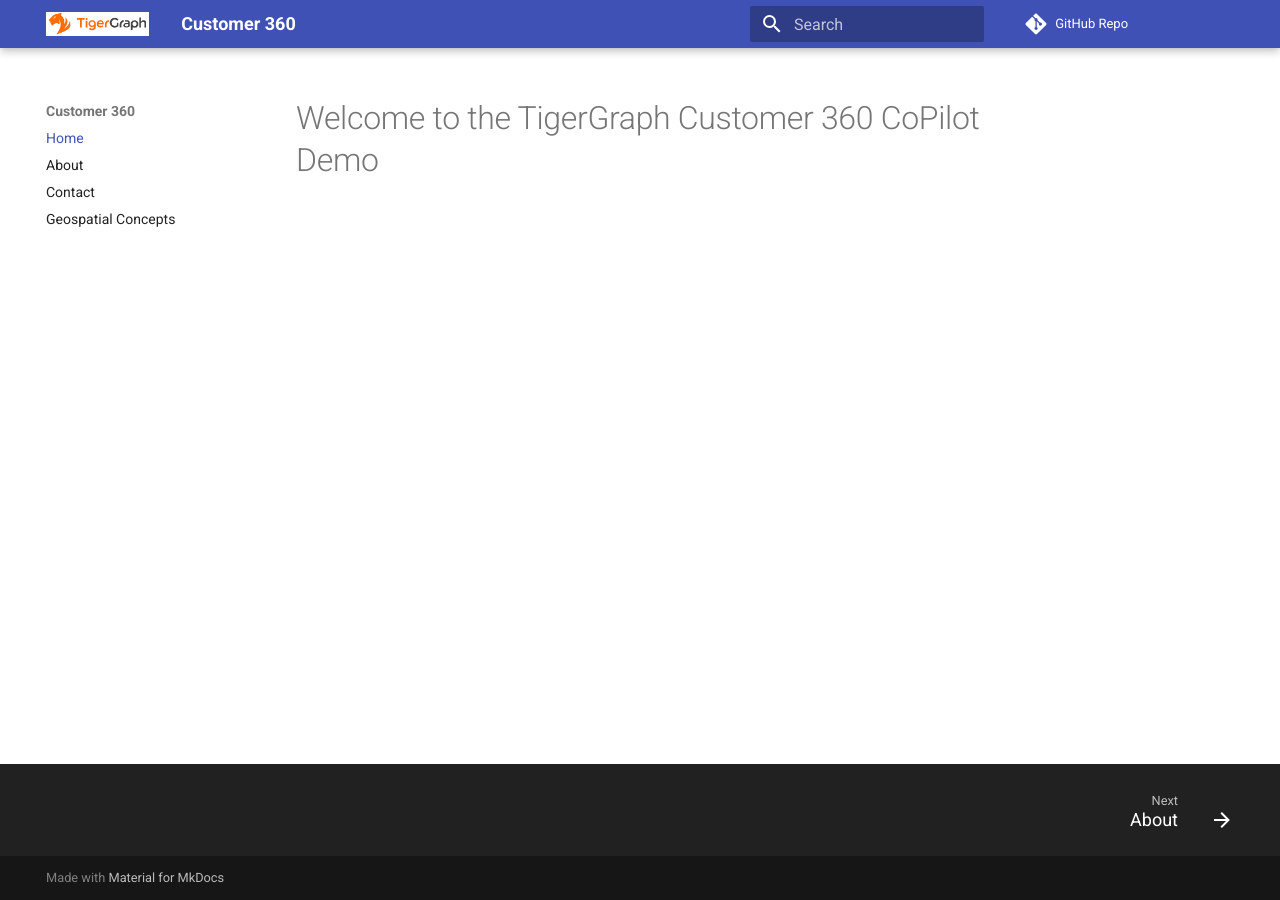
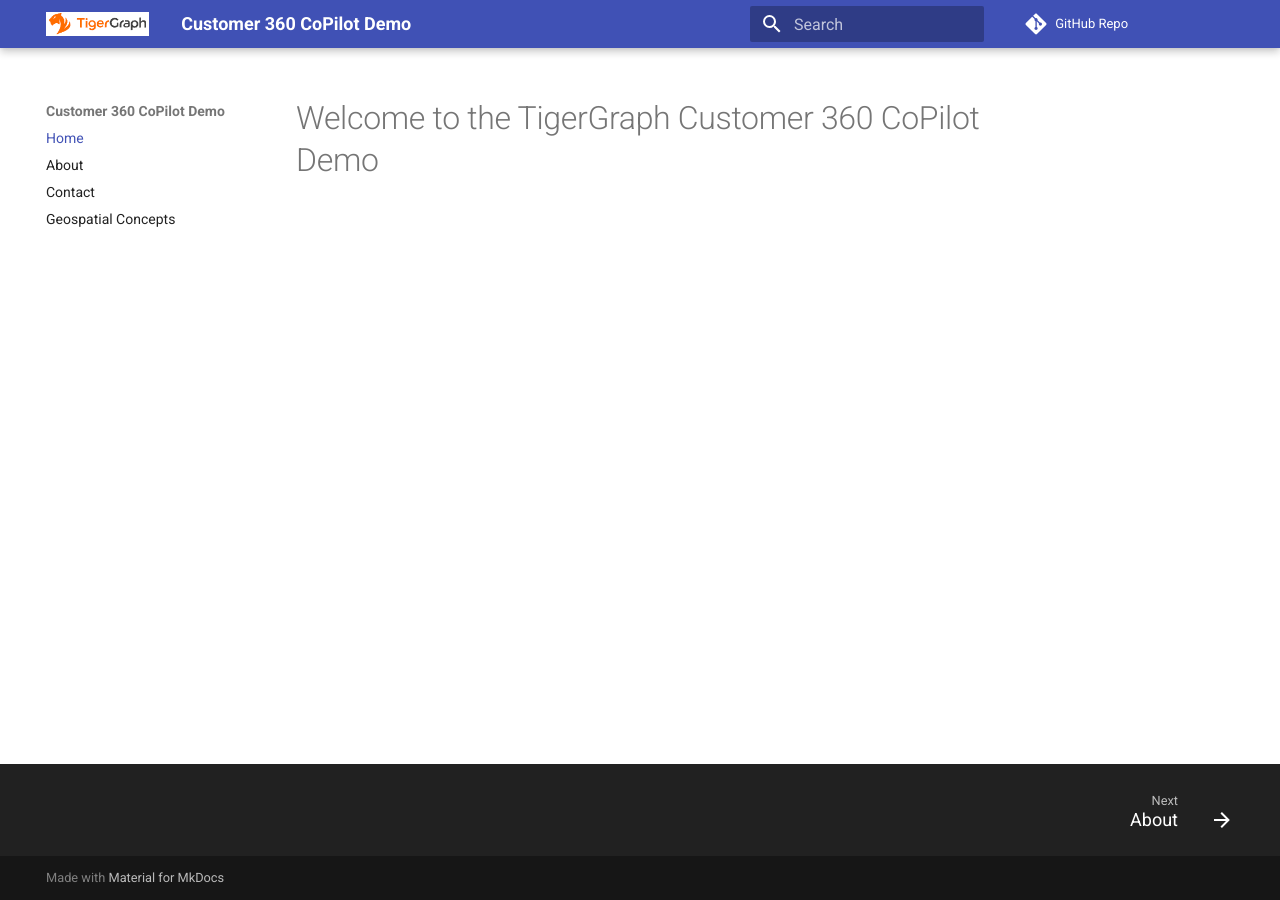
Before and after one commit to dmccrearytg/c360, an MkDocs documentation site: the page built from docs/index.md, in a window 1280 px wide. Built offline with MkDocs 1.6.1 and Material for MkDocs 9.7.7, drawn with Linux system fonts in a browser that asks for light colours; comment, search, counter and statistics services are not loaded.

Commit message:
updating content

```diff
--- a/mkdocs.yml
+++ b/mkdocs.yml
@@ -1,4 +1,4 @@
-site_name: Customer 360
+site_name: Customer 360 CoPilot Demo
 site_url: https://github.com/dmccrearytg/c360
 site_description: 'Resources for teaching classes TigerGraph CoPilot using Customer 360 model.'
 site_author: 'Dan McCreary'
```
